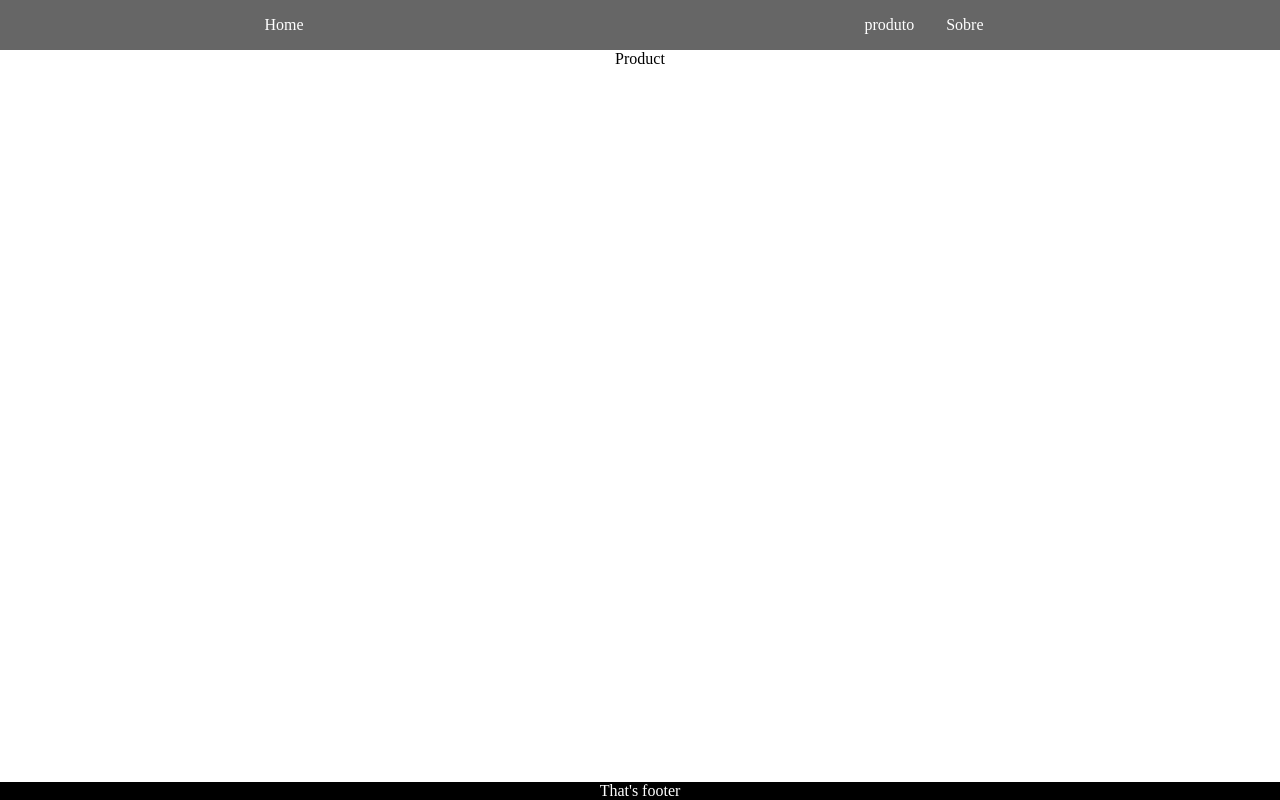
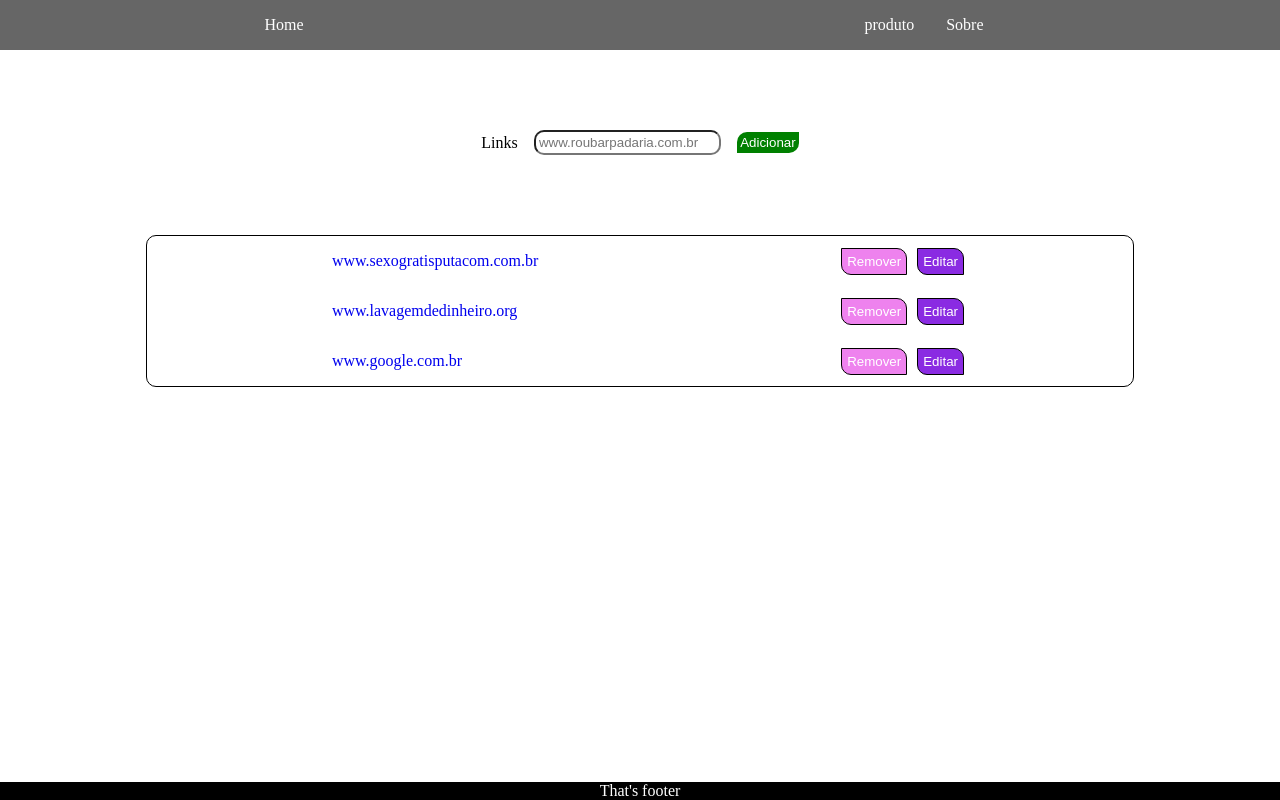
Before and after one commit to blackout273/react-page, a React (Vite) app: page /product in a window 1280 px wide. Built offline with nearby package versions, Linux system fonts and the light colour scheme.

Commit message:
Improving UIX

```diff
--- a/src/App.tsx
+++ b/src/App.tsx
@@ -1,15 +1,25 @@
 
+import { Route, BrowserRouter, Routes } from "react-router-dom"
 import Header from './view/layout/header'
 import Footer from './view/layout/footer'
-import style from './App.module.css'
+import Home from './view/pages/home'
+import Product from './view/pages/product'
+import About from './view/pages/about'
+import NotFound from "./view/pages/notFound"
 function App() {
 
   return (
-    <div className={style.container}>
-        <Header />
-        <Footer />
-    </div>
-  )
+      <BrowserRouter>
+            <Header />
+            <Footer />
+            <Routes>
+                <Route path="/" Component={Home} />
+                <Route path="/product" Component={Product} />
+                <Route path="/about" Component={About} />
+                <Route path="*" Component={NotFound}/>
+            </Routes>
+        </BrowserRouter>
+      )
 }
 
 export default App
--- a/src/view/layout/header/headerNavigation/HeaderNavigation.module.css
+++ b/src/view/layout/header/headerNavigation/HeaderNavigation.module.css
@@ -1,4 +1,5 @@
 .headerNavigation {
+    position: sticky;
     display: flex;
     justify-content: space-around;
     align-items: center;
--- a/src/view/layout/header/index.tsx
+++ b/src/view/layout/header/index.tsx
@@ -1,19 +1,7 @@
-
-import { Route, BrowserRouter, Routes } from "react-router-dom"
-import Home from "../../pages/home"
-import Product from "../../pages/product"
-import About from "../../pages/about"
 import HeaderNavigation from "./headerNavigation"
 const Header = () => {
     return (
-        <BrowserRouter>
         <HeaderNavigation/>
-            <Routes>
-                <Route path="/" Component={Home} />
-                <Route path="/product" Component={Product} />
-                <Route path="/about" Component={About} />
-            </Routes>
-        </BrowserRouter>
     )
 }
 export default Header
--- /dev/null
+++ b/src/view/pages/notFound/index.tsx
@@ -0,0 +1,6 @@
+const NotFound = () =>{
+    return(
+        <h1>Ainda Paizinho?</h1>
+    )
+}
+export default NotFound
--- a/src/view/pages/product/Product.module.css
+++ b/src/view/pages/product/Product.module.css
@@ -1,6 +1,95 @@
-.productContainer{
+.productContainer {
+    display: flex;
+    align-items: center;
+    flex-direction: column;
+    gap: 5rem;
+}
+
+.containerFormLinks {
+    display: flex;
+    align-items: center;
+    justify-items: center;
+    justify-content: center;
+    gap: 1rem;
+    margin-top: 5rem;
+}
+
+.containerFormLinks input {
+    border-radius: 10px;
+    padding: .2rem;
+}
+
+.productContainerButton {
+    border: none;
+    background-color: green;
+    color: white;
+    padding: 3px;
+    border-top-left-radius: 10px;
+    border-bottom-right-radius: 10px;
+}
+
+.containerResponseForm {
     display: flex;
     align-items: center;
     justify-content: center;
+    flex-wrap: wrap;
+    border: 1px solid black;
+    border-radius: 10px;
+}
+
+.itemResponseForm {
+    text-decoration: none;
+    margin: 1rem;
+    display: flex;
+    gap: 10px;
+    min-width: 50%;
+    justify-items: center;
+    align-items: center;
+}
+
+.itemResponseForm:hover {
+    color: purple;
+    text-shadow: 1px 1px 12px;
 
 }
+
+.actionBar {
+    display: flex;
+    flex-direction: row;
+    gap: 10px;
+
+}
+
+.actionBar button {
+    border: 1px solid black;
+    border-top-right-radius: 10px;
+    border-bottom-left-radius: 10px;
+    color: white;
+    padding: 5px;
+    cursor: pointer;
+
+}
+
+.actionBar button:hover {
+    transform: translateY(-10%);
+    box-shadow: 2px 2px 2px 1px rgba(0, 0, 0, 0.5);
+    animation: btnAnimation .2s ease-in-out;
+}
+
+@keyframes btnAnimation {
+    0% {
+        transform: translateY(0%);
+    }
+
+    100% {
+        transform: translateY(-10%);
+    }
+}
+
+.buttonRemoveItem {
+    background-color: violet;
+}
+
+.buttonEditItem {
+    background-color: blueviolet
+}
--- a/src/view/pages/product/index.tsx
+++ b/src/view/pages/product/index.tsx
@@ -1,8 +1,78 @@
 import style from "./Product.module.css"
+import { MutableRefObject, RefObject, useEffect, useRef, useState } from "react"
+
+interface Data {
+    id: Number,
+    link: String
+}
+
 const Product = () => {
+    const [estado, setEstado] = useState([{ id: 0, link: "" }])
+    const saveRef = useRef<HTMLInputElement>(null);
+
+    const mock = [
+        {
+            id: 1,
+            link: "www.sexogratisputacom.com.br"
+        },
+        {
+            id: 2,
+            link: "www.lavagemdedinheiro.org"
+        },
+        {
+            id: 3,
+            link: "www.google.com.br"
+        }
+    ]
+    function handleButtonInput(event: RefObject<HTMLInputElement>) {
+        const { current } = event
+
+        console.log(current?.value)
+    }
+    function dealWithIt(command: String, value: Data) {
+        switch (command) {
+            case "editar":
+                break;
+            case "remover":
+                setEstado(estado.filter(data => data.id !== value.id))
+                break;
+        }
+    }
+    useEffect(() => {
+        setEstado(mock)
+    }, [])
     return (
         <div className={style.productContainer}>
-            Product
+            <div className={style.containerFormLinks}>
+                <label>Links</label>
+                <input
+                    ref={saveRef}
+                    placeholder="www.roubarpadaria.com.br" />
+
+                <button
+                    onClick={() => handleButtonInput(saveRef)}
+                    className={style.productContainerButton}
+                >Adicionar</button>
+
+            </div>
+            <div className={style.containerResponseForm}>
+                {
+                    estado.map(value => {
+                        return (<>
+
+                            <a className={style.itemResponseForm} key={value.id} href={value.link} target="_blank"> {value.link}</a>
+                            <div className={style.actionBar}>
+                                <button className={style.buttonRemoveItem} onClick={() => dealWithIt("remover", value)}>Remover</button>
+                                <button className={style.buttonEditItem} onClick={() => dealWithIt("editar", value)}>Editar</button>
+                            </div>
+
+                        </>
+
+                        )
+                    })
+                }
+
+            </div>
         </div>
     )
 }
```
